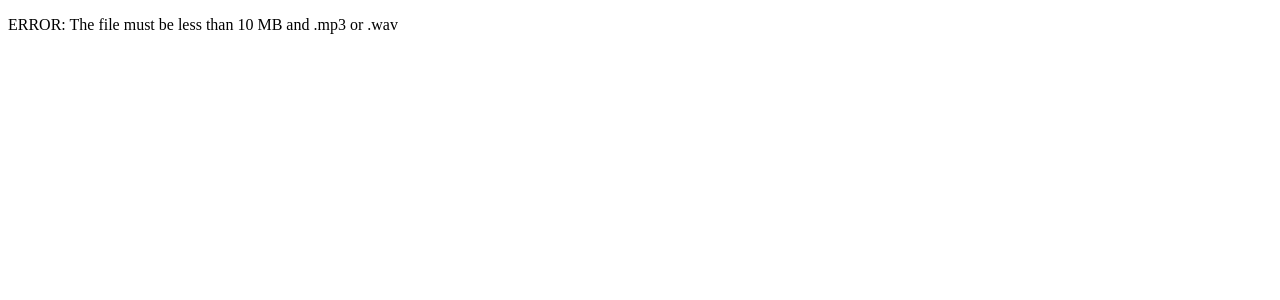
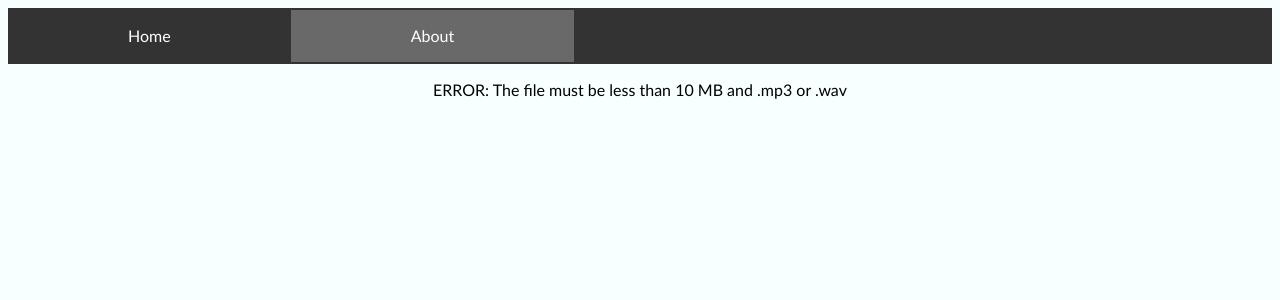
Before and after one commit to schlick-student/omega, a Flask app: page /error in a window 1280 px wide. Shown: the top 300 px of the page. Run offline with Flask 2, Linux system fonts and the light colour scheme.

```diff
--- a/flask_app/eb-flask/static/style.css
+++ b/flask_app/eb-flask/static/style.css
@@ -2,6 +2,7 @@ body {
 	font-family:  "Trebuchet MS", Helvetica, sans-serif;
 	background-color: #f7ffff;
 	text-align: center;
+	max-width: 2060px;
 }
 
 .active {
--- a/flask_app/eb-flask/templates/error.html
+++ b/flask_app/eb-flask/templates/error.html
@@ -3,8 +3,18 @@
 <head>
     <meta charset="UTF-8">
     <title>Error</title>
+     <link rel="stylesheet" href="static/style.css" type="text/css">
 </head>
 <body>
-<p>ERROR: {{ errorMsg }}</p>
+      <!-- Header Ribbon Menu -->
+      <div id="wrapper">
+          <nav>
+              <ul class="navbar">
+                  <li><a href="/">Home</a></li>
+                  <li><a href="/about" class="active">About</a></li>
+              </ul>
+          </nav>
+      </div>
+      <p>ERROR: {{ errorMsg }}</p>
 </body>
 </html>
```
